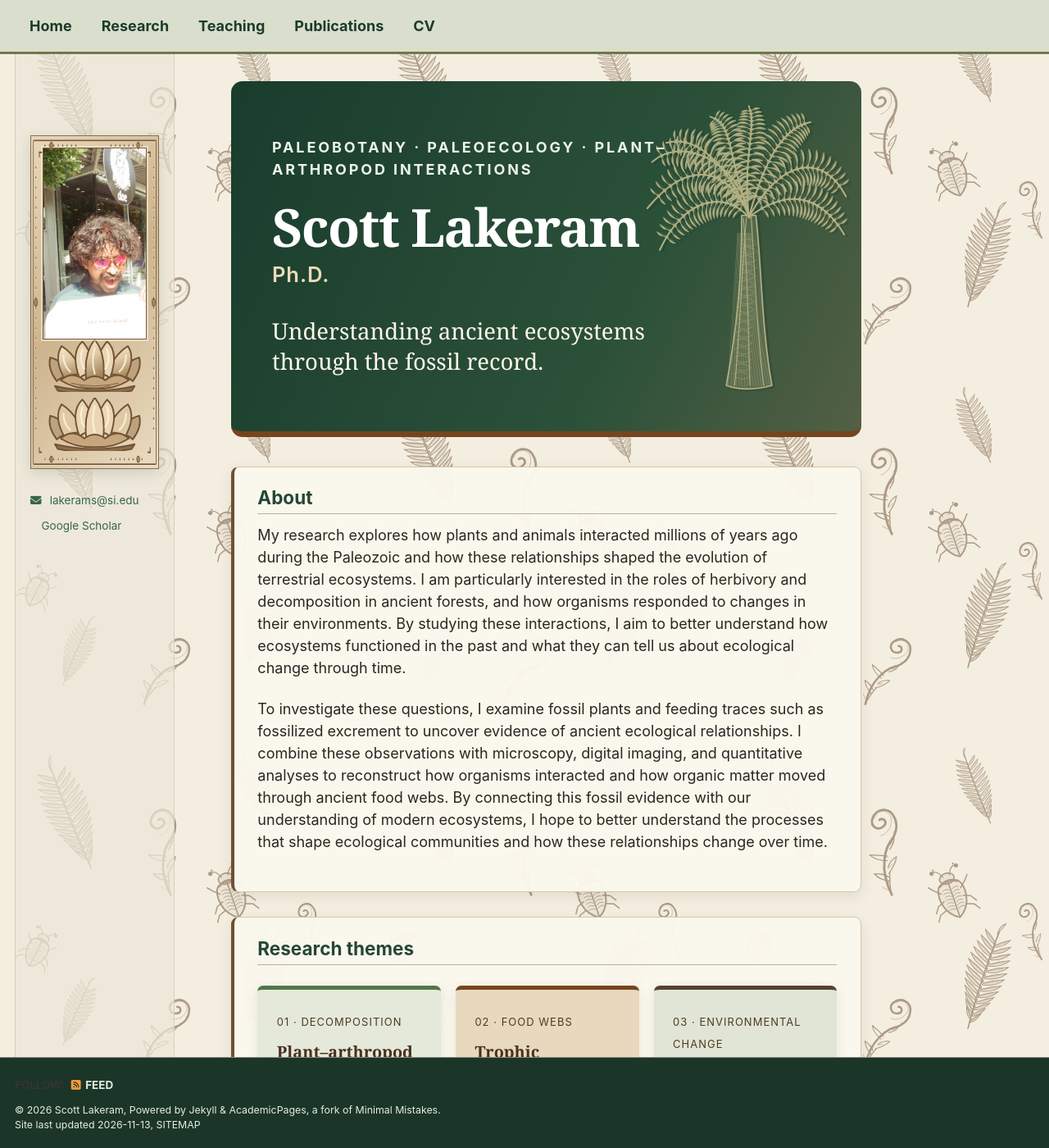
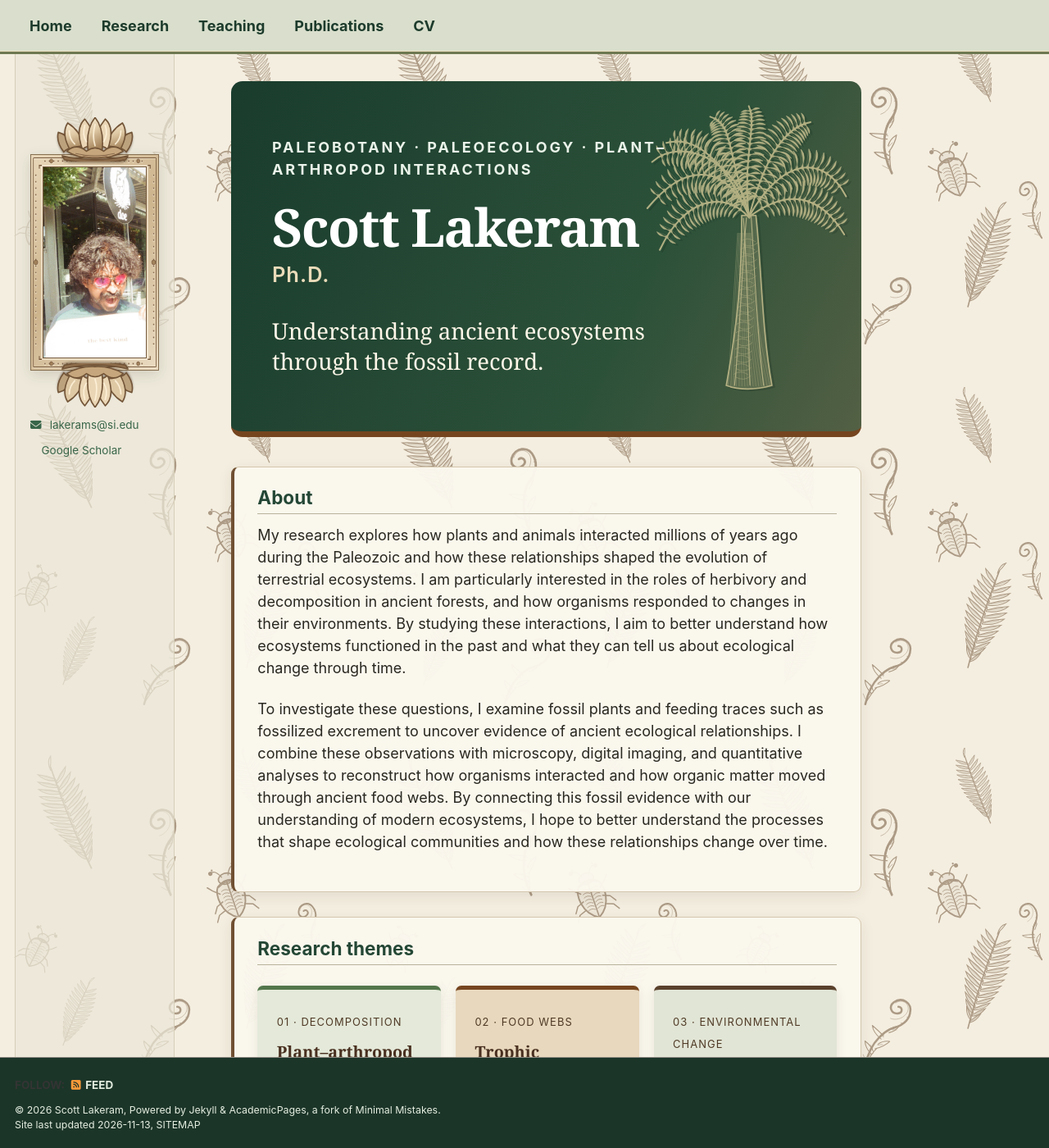
Before and after one commit to slakeram/slakeram.github.io, a Jekyll site: the page built from _pages/about.md, in a window 1280 px wide and 1400 px high. Shown: the whole window at 82% size. Built offline with Jekyll 4.4.1, drawn with Linux system fonts in a browser that asks for light colours; a script bundle is joined from its source files by our own code; a style sheet for code colours, icons or effects is not loaded.

Commit message:
Position carved lotus finials outward from frame edges

```diff
--- a/assets/css/botanical.css
+++ b/assets/css/botanical.css
@@ -468,3 +468,29 @@ body:has(.kolam-cv) .cv-person-name {text-align:left!important;margin:0 0 1.5rem
   filter:drop-shadow(0 1px 0 rgba(255,247,226,.45));
 }
 .temple-portrait-inner {z-index:1;}
+
+/* Lotus finials bloom outward from the top and bottom edges, never inward
+   across the portrait. Relief-like highlights evoke carved sandstone. */
+.temple-portrait-frame {margin-top:39px;margin-bottom:3rem;}
+.temple-lotus-finial {
+  position:absolute;
+  left:50%;
+  width:105px;
+  height:54px;
+  max-width:none;
+  z-index:5;
+  overflow:visible;
+  pointer-events:none;
+  filter:drop-shadow(0 2px 1px rgba(55,38,22,.38));
+}
+.temple-lotus-finial-top {
+  top:-46px;
+  transform:translateX(-50%);
+}
+.temple-lotus-finial-bottom {
+  bottom:-46px;
+  transform:translateX(-50%) rotate(180deg);
+}
+@media(max-width:480px) {
+  .temple-portrait-frame {margin-top:39px;margin-bottom:3rem;}
+}
```
